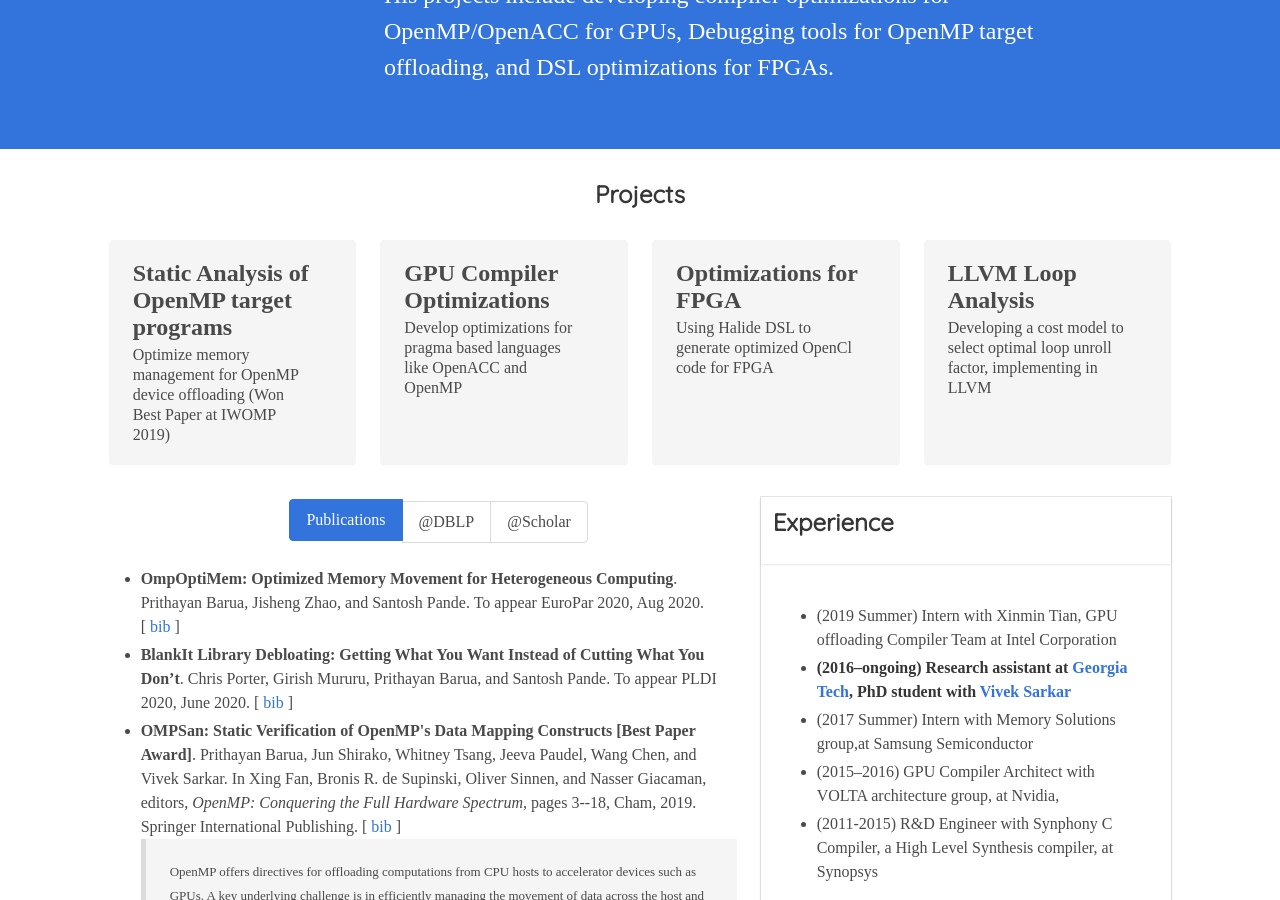
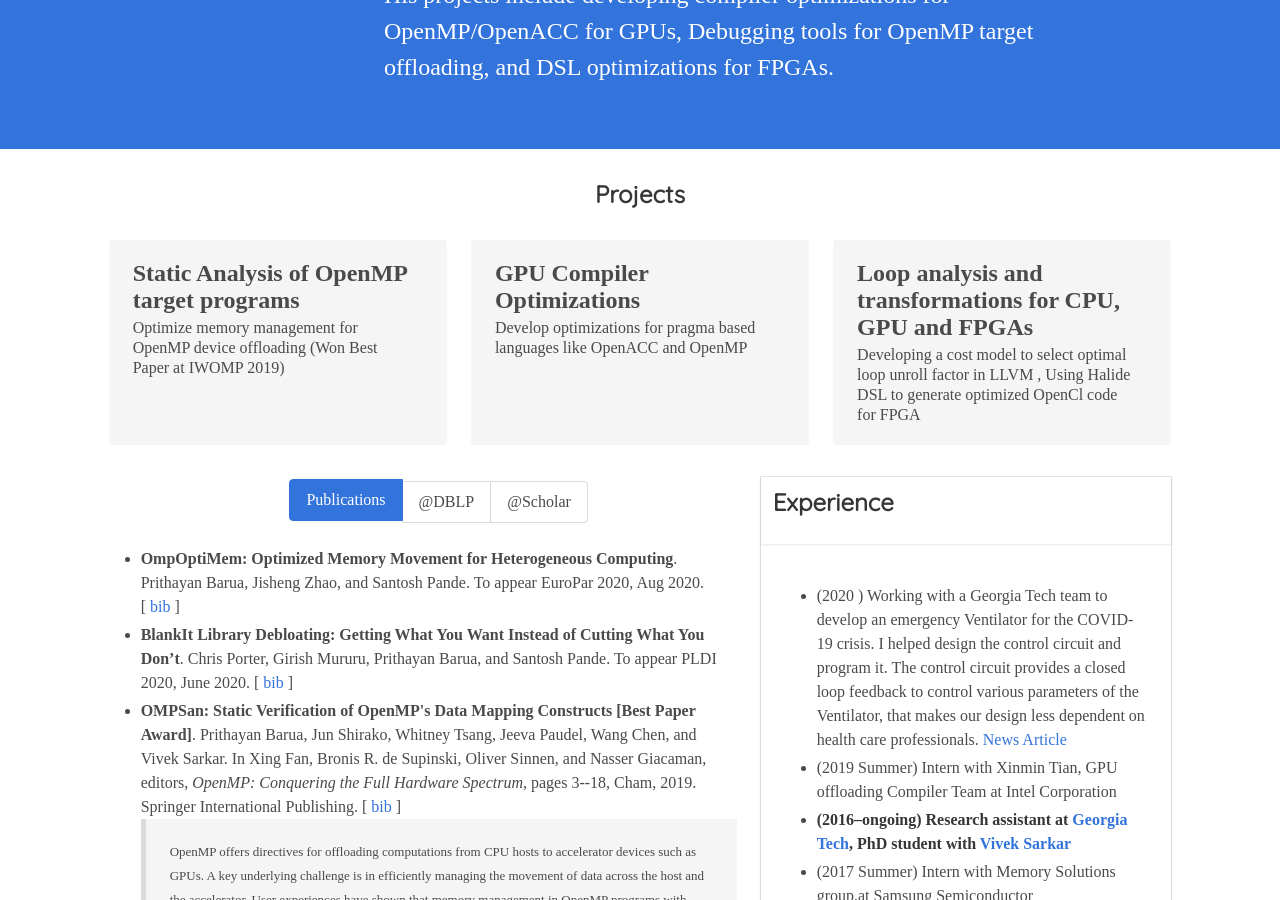
Before and after one commit to prithayan/prithayan.github.io, a Jekyll site: the page built from index.html, in a window 1280 px wide and 900 px high, scrolled down 315 px. Built offline with Jekyll 4.4.1, drawn with Linux system fonts in a browser that asks for light colours; nearby versions of some CDN libraries; some web fonts are replaced.

Commit message:
Update projects

```diff
--- a/index.html
+++ b/index.html
@@ -83,15 +83,8 @@
           </div>
           <div class="tile is-parent">
             <div href="#" class="tile is-child notification">
-              <p class="title">Optimizations for FPGA </p>
-              <p class="subtitle"> Using Halide DSL to generate optimized OpenCl code for FPGA </p>
-            </div>
-          </div>
-          <div class="tile is-parent">
-            <div href="#" class="tile is-child notification">
-              <p class="title"> LLVM Loop Analysis </p>
-              <p class="subtitle"> Developing a cost model to select optimal loop unroll factor,
-              implementing in LLVM </p>
+              <p class="title">Loop analysis and transformations for CPU, GPU and FPGAs </p>
+              <p class="subtitle"> Developing a cost model to select optimal loop unroll factor in LLVM , Using Halide DSL to generate optimized OpenCl code for FPGA </p>
             </div>
           </div>
         </div>
@@ -142,6 +135,11 @@
           </div>
           <div class="card-content">
             <ul class="content">
+              <li>(2020 ) Working with a Georgia Tech team to develop an emergency Ventilator for the COVID-19 crisis. I helped design the control circuit and program it.
+                The control circuit provides a closed loop feedback to control various parameters of the Ventilator, that makes our design less dependent on health care professionals.
+            <a
+                  href="http://www.news.gatech.edu/2020/04/27/open-airventgt-emergency-ventilator-provides-patient-monitoring-feedback-control">News Article</a>
+                    </li>
               <li>(2019 Summer) Intern with Xinmin Tian, GPU offloading Compiler Team at
                     Intel Corporation</li>
               <li><strong>(2016–ongoing) Research assistant at <a title="Georgia
```
